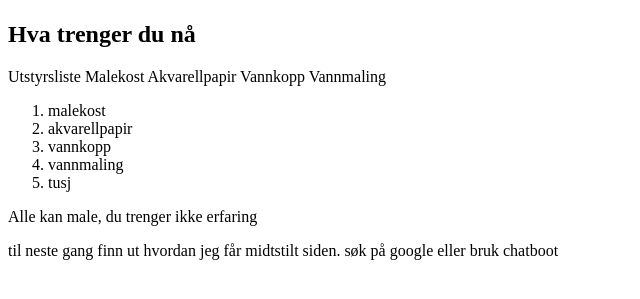
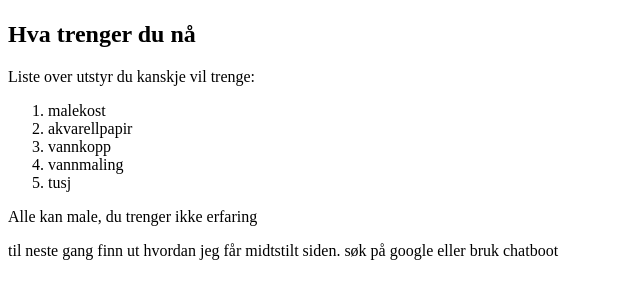
Before and after one commit to Talitha76/Nybegynnerkurs-html-kurs, a website: page index.html in a window 1280 px wide. Shown: the part 59-358 px from the top of the page, without its empty margins (0-640 px from the left). Drawn offline with Linux system fonts and the light colour scheme.

Commit message:
No idea what i have done

```diff
--- a/index.html
+++ b/index.html
@@ -7,11 +7,7 @@
   <body>
     <h1>Mal en blomst med Monica</h1>
     <h2>Hva trenger du nå</h2>
-      <p>Utstyrsliste
-      Malekost
-      Akvarellpapir
-      Vannkopp
-      Vannmaling
+      <p>Liste over utstyr du kanskje vil trenge:
     </p>
     <ol>
       <li>malekost</li>
```
